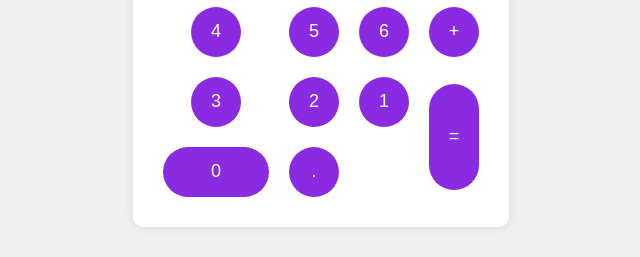
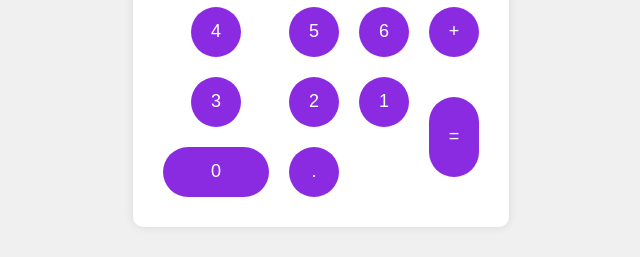
Before and after one commit to PaulaSena/Calculana, a plain HTML site: page index.html in a window 1280 px wide. Shown: the part 428-685 px from the top of the page, without its empty margins (319-959 px from the left). Drawn offline with Linux system fonts and the light colour scheme.

Commit message:
Update index.html

```diff
--- a/index.html
+++ b/index.html
@@ -38,7 +38,7 @@
                 <td><button class="botao" onclick="inserir('3')">3</button></td>
                 <td><button class="botao" onclick="inserir('2')">2</button></td>
                 <td><button class="botao" onclick="inserir('1')">1</button></td>
-                <td rowspan="2"><button class="botao" style="height: 106px;" onclick="calcular()">=</button></td>
+                <td rowspan="2"><button class="botao" style="height: 80px;" onclick="calcular()">=</button></td>
             </tr>
             <!--tr>(td>button.botao)*2-->
             <tr>
```
